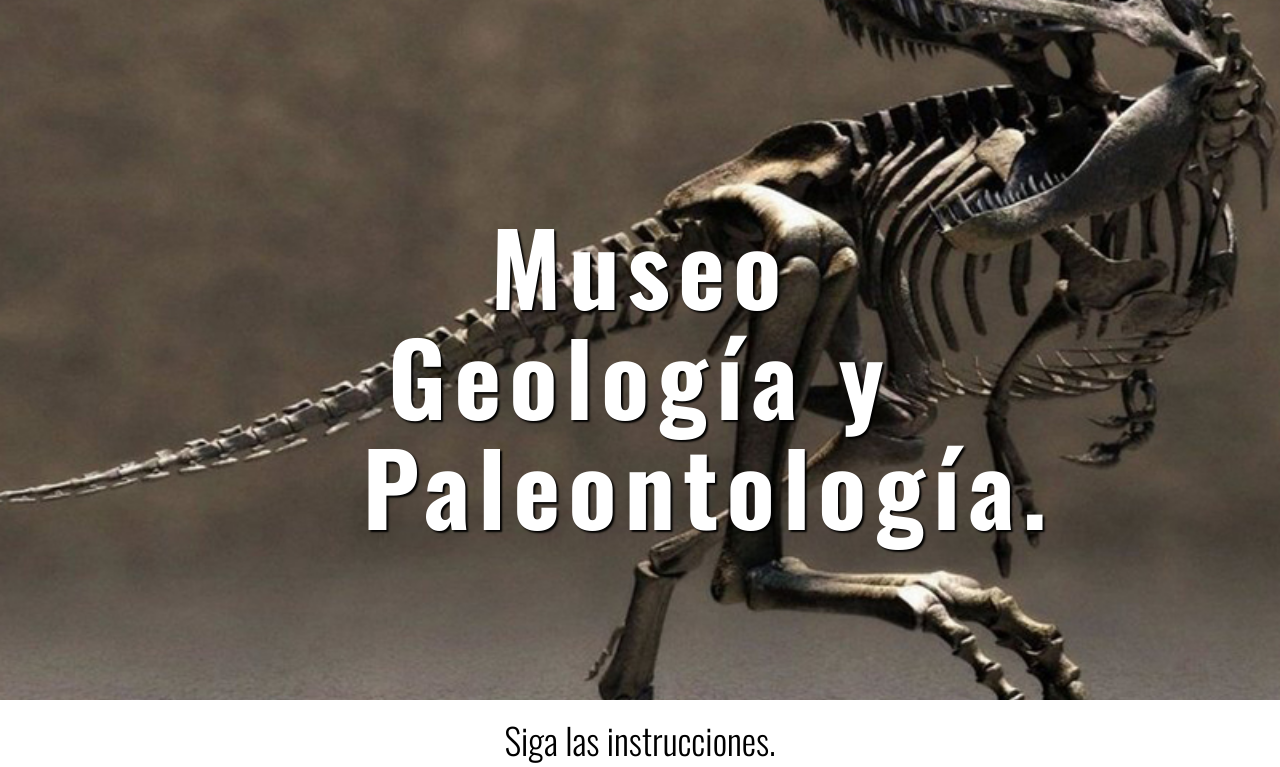
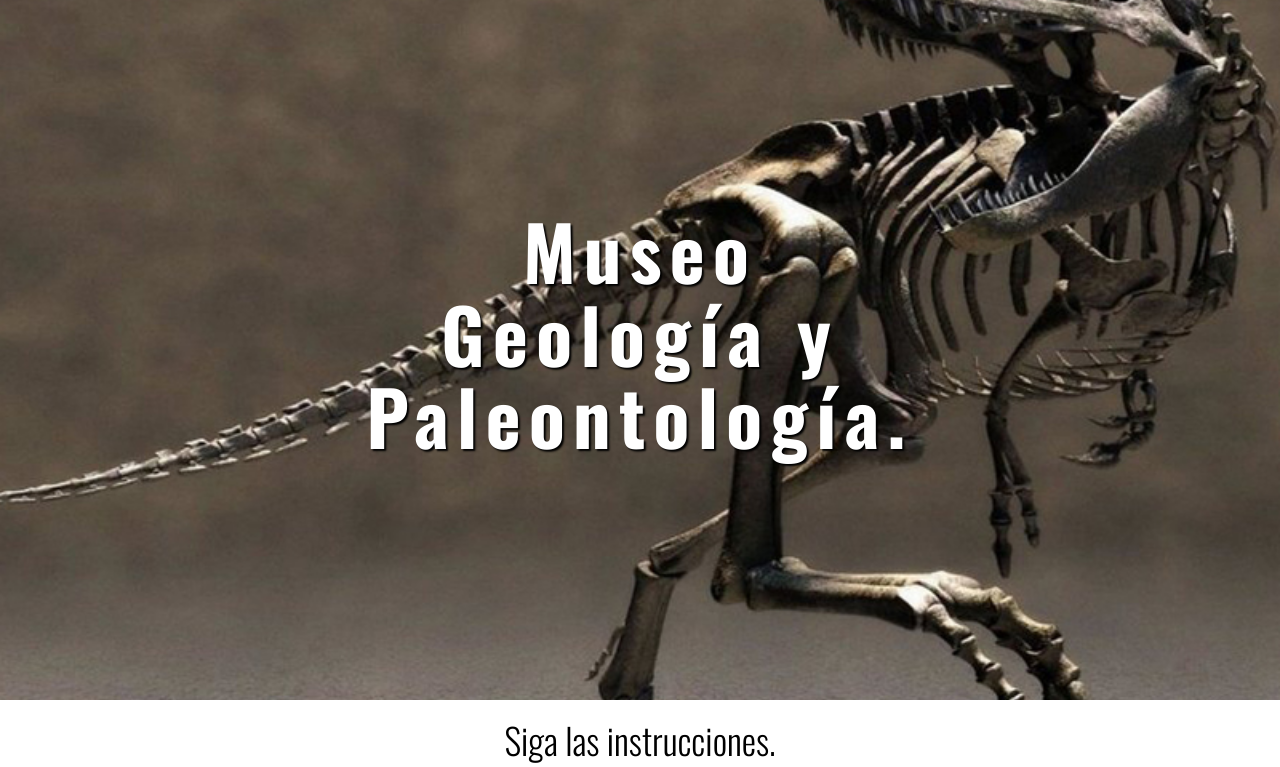
Before and after one commit to esedecks/TrabajoTerminal, a PHP site: page /acceso/Theme/index.html in a window 1280 px wide. Shown: the top 767 px of the page. Run offline with PHP 8.4, Linux system fonts and the light colour scheme; some libraries are stand-ins or nearby versions.

Commit message:
pagina web actualizada Aa

```diff
--- a/acceso/Theme/assets/css/style.css
+++ b/acceso/Theme/assets/css/style.css
@@ -274,7 +274,7 @@ h1, h2, h3, h4, h5, h6 {
 	margin-top: 90px;
 	padding-bottom: 30px;
 	letter-spacing: 8px;
-	font-size: 100px;
+	font-size: 75px;
 	font-weight: bold;
 	text-shadow: 2px 2px 2px #000;
 }
```
